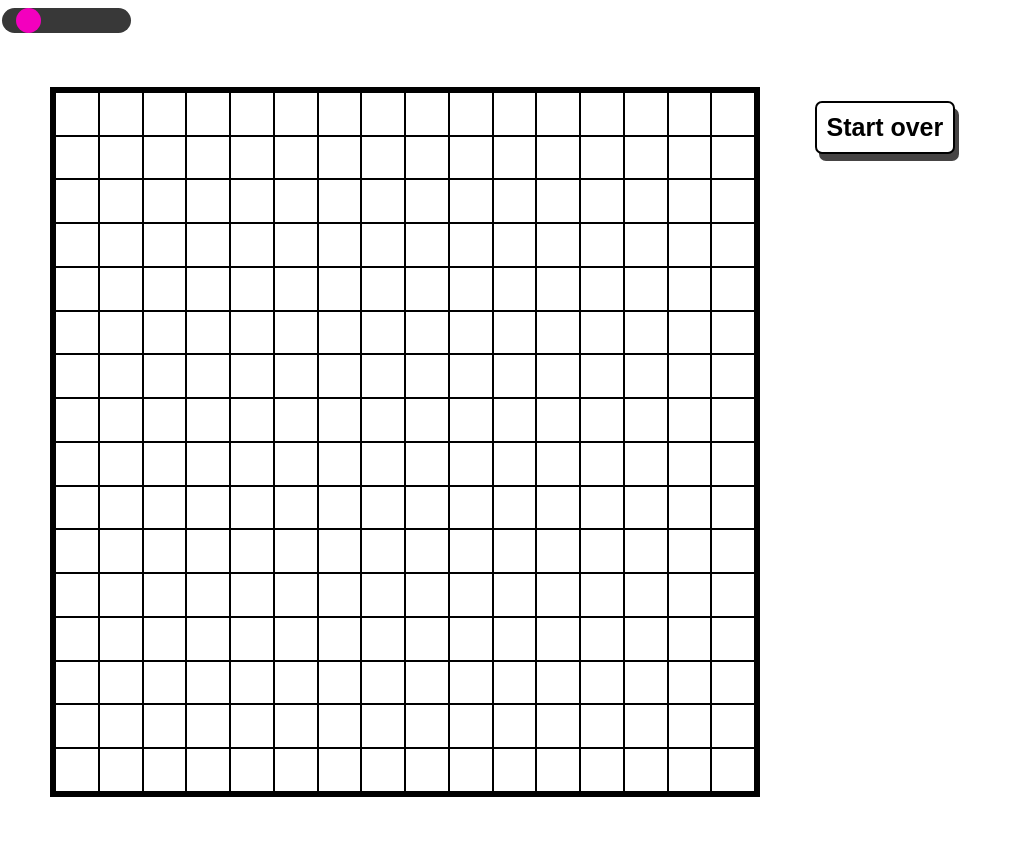
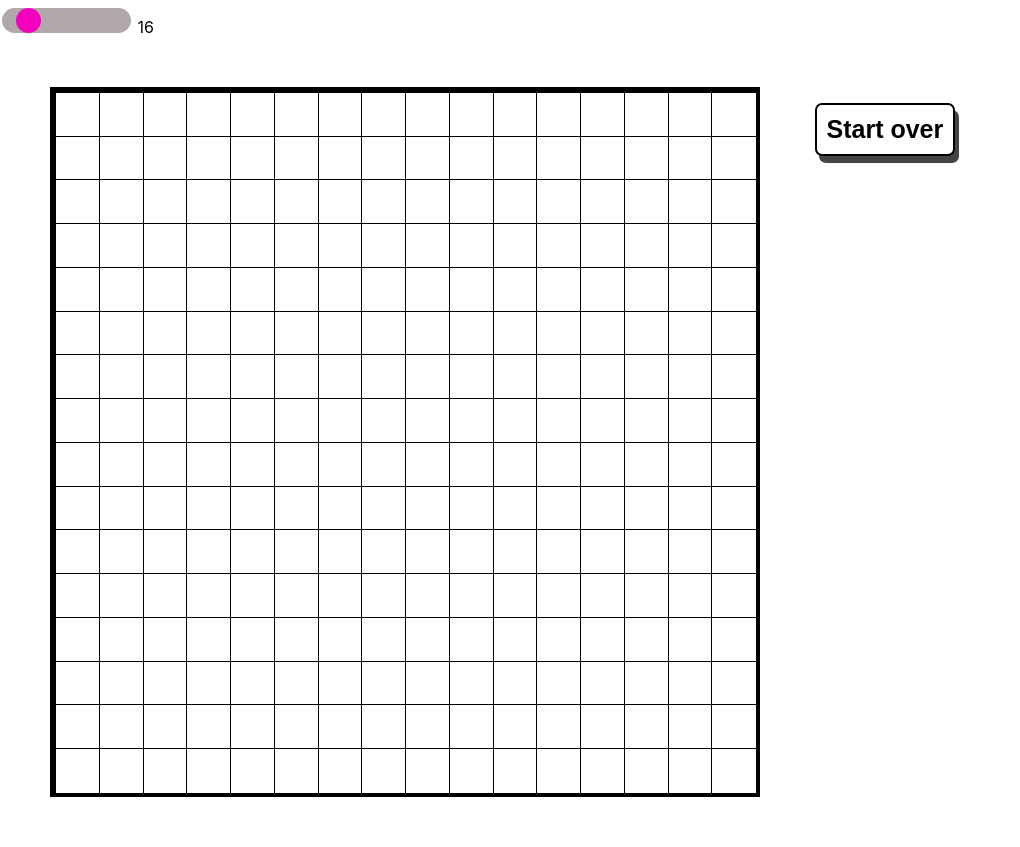
Before and after one commit to ElineSuijten/odin-Etch-A-Sketch, a plain HTML site: page index.html in a window 1280 px wide. Shown: the part 76-923 px from the top of the page, without its empty margins (0-1020 px from the left). Drawn offline with Linux system fonts and the light colour scheme.

Commit message:
Change grid size based on user input with slider

```diff
--- a/index.html
+++ b/index.html
@@ -15,7 +15,8 @@
 
     <main>
         <div class="slidecontainer">
-            <input type="range" min="3" max="100" value="16" class="slider">
+            <input type="range" min="3" max="100" value="16" class="slider" id="slider">
+            <span id="sliderValue"></span>
         </div>
         <div class="grid"></div>
         <button type="button" onClick="window.location.reload()" id="startover">Start over</button>
--- a/script.js
+++ b/script.js
@@ -1,18 +1,39 @@
 const defaultSize = 16;
 const grid = document.querySelector('.grid');
+const slider = document.querySelector('#slider');
+let sliderValue = document.querySelector('#sliderValue');
+
+sliderValue.textContent = defaultSize;
+
 
 function createGrid(size) {
+    while (grid.firstChild) {
+        grid.removeChild(grid.firstChild);
+    }
+
+    const cellSize = 700/size;
+
+    grid.style.gridTemplateColumns = `repeat(${size}, ${cellSize}px)`;
+
+    grid.style.gridTemplateRows = `repeat(${size}, ${cellSize}px)`;
+
     for (let i = 0; i < size*size; i++) {
         const cell = document.createElement('div');
         cell.classList.add('gridCell');
+        cell.style.width = `${cellSize}px`;
+        cell.style.height = `${cellSize}px`;
         grid.appendChild(cell);
-        cell.addEventListener('mouseover', function mouseOver() {
+        cell.addEventListener('mousedown', () => {
             cell.classList.add('gridCellHover');
         });
     }
 }
 
-
+slider.addEventListener('input', () => {
+    const gridSize = slider.value;
+    sliderValue.textContent = gridSize;
+    createGrid(gridSize);
+})
 
 
 createGrid(defaultSize);
--- a/style.css
+++ b/style.css
@@ -14,7 +14,7 @@ body {
     -webkit-appearance: none;
     appearance: none;
     height: 25px;
-    background: rgb(56, 56, 56);
+    background: rgb(177, 169, 169);
     outline: none;
     border-radius: 50px;
 }
@@ -26,11 +26,11 @@ body {
     height: 25px;
     background: rgb(243, 0, 190);
     border-radius: 50%;
+    cursor: pointer;
 }
 
 .grid {
    display: inline-grid;
-   grid-template-columns: repeat(16, 1fr);
    border: 5px solid black;
    height: 700px;
    width: 700px;
```
